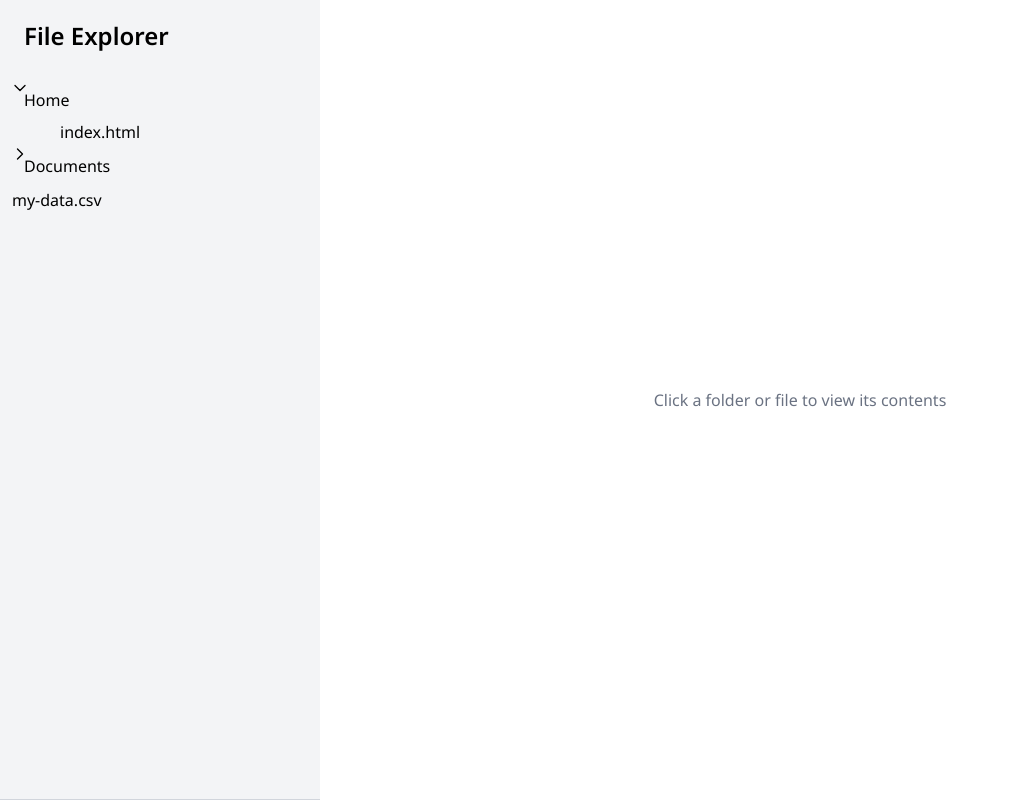
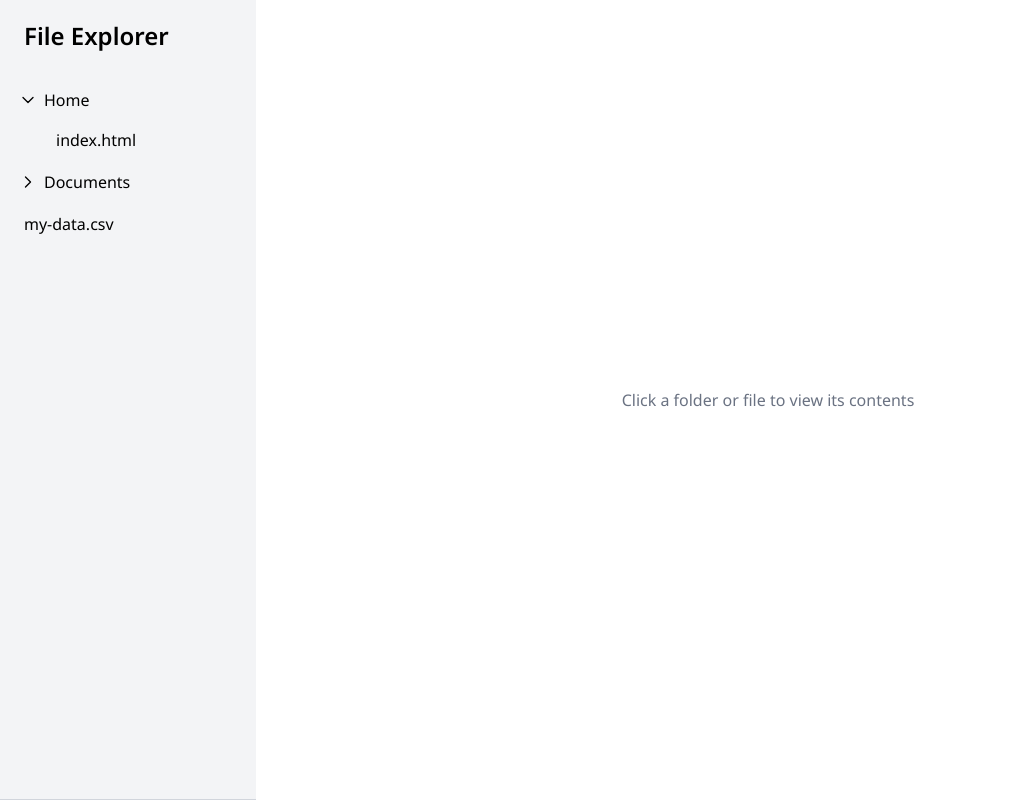
Before and after one commit to ukasyah-dev/file-explorer, a Vue app in the folder apps/frontend/: page / in a window 1280 px wide. Shown: the whole page, without its empty margins (0-1009 px from the left). Built offline with nearby package versions, Linux system fonts and the light colour scheme.

Commit message:
add support for expanding folders

```diff
--- a/apps/frontend/src/components/Sidebar.vue
+++ b/apps/frontend/src/components/Sidebar.vue
@@ -31,7 +31,7 @@ const items: Item[] = [
 </script>
 
 <template>
-  <div class="w-80 bg-gray-100 border-b border-gray-300">
+  <div class="w-64 bg-gray-100 border-b border-gray-300">
     <p class="text-2xl font-semibold px-6 py-5">
       File Explorer
     </p>
@@ -39,6 +39,5 @@ const items: Item[] = [
     <div class="mt-2 px-3">
       <Tree :items="items" />
     </div>
-    <!-- <pre>{{ JSON.stringify(items, null, 2) }}</pre> -->
   </div>
 </template>
--- a/apps/frontend/src/components/Tree.vue
+++ b/apps/frontend/src/components/Tree.vue
@@ -8,20 +8,18 @@ defineProps<{
   items: Item[]
 }>()
 
-const openItemIds = ref<number[]>([1])
+const expandedItemIds = ref<number[]>([1])
 
 const toggleOpen = (item: Item) => {
-  viewer.path = item.name
-  viewer.isDir = item.isDir
+  viewer.item = item
 }
 
 const toggleExpand = (item: Item) => {
-  if (openItemIds.value.includes(item.id)) {
-    openItemIds.value = openItemIds.value.filter((i) => i !== item.id);
+  if (expandedItemIds.value.includes(item.id)) {
+    expandedItemIds.value = expandedItemIds.value.filter((i) => i !== item.id);
   } else {
-    openItemIds.value.push(item.id);
+    expandedItemIds.value.push(item.id);
   }
-
 }
 </script>
 
@@ -29,25 +27,15 @@ const toggleExpand = (item: Item) => {
   <div class="flex flex-col items-stretch gap-0.5">
     <div v-for="item in items" :key="item.id">
       <div v-if="item.isDir">
-        <TreeItem :item="item" :is-expanded="openItemIds.includes(item.id)" @item-click="toggleOpen"
+        <TreeItem :item="item" :is-expanded="expandedItemIds.includes(item.id)" @item-click="toggleOpen"
           @chevron-click="toggleExpand" />
 
-
-        <!-- <button @click="toggleOpen(item.id)" class="w-full flex items-center px-3 h-10 rounded-md hover:bg-gray-200">
-          <svg xmlns="http://www.w3.org/2000/svg" fill="none" viewBox="0 0 24 24" stroke-width="2" stroke="currentColor"
-            class="size-[1rem] mr-1" :class="{ 'rotate-90': openItemIds.includes(item.id) }">
-            <path stroke-linecap="round" stroke-linejoin="round" d="m8.25 4.5 7.5 7.5-7.5 7.5" />
-          </svg>
-
-          <span class="">{{ item.name }}</span>
-        </button> -->
-
-        <div class="pl-12">
+        <div v-if="expandedItemIds.includes(item.id)" class="pl-8">
           <Tree v-if="item.items" :items="item.items" />
         </div>
       </div>
       <div v-else>
-        <span>{{ item.name }}</span>
+        <TreeItem :item="item" @item-click="toggleOpen" />
       </div>
     </div>
   </div>
--- a/apps/frontend/src/components/TreeItem.vue
+++ b/apps/frontend/src/components/TreeItem.vue
@@ -4,20 +4,31 @@ import type { Item } from '@/types';
 defineProps<{
   item: Item
   isExpanded?: boolean
-  // onClick: (id: number) => void
-  // onChevronClick?: (id: number) => void
 }>()
-
 </script>
 
 <template>
   <div v-if="item.isDir" class="relative">
-    <svg xmlns="http://www.w3.org/2000/svg" fill="none" viewBox="0 0 24 24" stroke-width="2" stroke="currentColor"
-      class="absolute size-[1rem] mr-1" :class="{ 'rotate-90': isExpanded }" @click="$emit('chevronClick', item)">
-      <path stroke-linecap="round" stroke-linejoin="round" d="m8.25 4.5 7.5 7.5-7.5 7.5" />
-    </svg>
+    <!-- Expand icon button -->
+    <div class="absolute inset-y-0 w-8 flex items-center justify-center">
+      <button
+        class="w-6 h-6 rounded-lg flex items-center justify-center transition duration-100 cursor-pointer hover:bg-gray-200"
+        @click="$emit('chevronClick', item)">
+        <svg xmlns="http://www.w3.org/2000/svg" fill="none" viewBox="0 0 24 24" stroke-width="2" stroke="currentColor"
+          class="size-[1rem]" :class="{ 'rotate-90': isExpanded }">
+          <path stroke-linecap="round" stroke-linejoin="round" d="m8.25 4.5 7.5 7.5-7.5 7.5" />
+        </svg>
+      </button>
+    </div>
 
-    <button @click="$emit('itemClick', item)" class="w-full flex items-center px-3 h-10 rounded-md hover:bg-gray-200">
+    <button @click="$emit('itemClick', item)"
+      class="w-full flex items-center pl-8 pr-3 h-10 rounded-md transition duration-100 cursor-pointer hover:bg-gray-200">
+      <span class="">{{ item.name }}</span>
+    </button>
+  </div>
+  <div v-else>
+    <button @click="$emit('itemClick', item)"
+      class="w-full flex items-center px-3 h-10 rounded-md transition duration-100 cursor-pointer hover:bg-gray-200">
       <span class="">{{ item.name }}</span>
     </button>
   </div>
--- a/apps/frontend/src/components/Viewer.vue
+++ b/apps/frontend/src/components/Viewer.vue
@@ -4,11 +4,11 @@ import { viewer } from '@/stores';
 
 <template>
   <div class="flex-1 flex">
-    <p v-if="!viewer.path" class="m-auto text-center text-gray-500">
+    <p v-if="!viewer.item" class="m-auto text-center text-gray-500">
       Click a folder or file to view its contents
     </p>
-    <p v-else class="m-auto">
-    <pre>{{ JSON.stringify(viewer, null, 2) }}</pre>
-    </p>
+    <div v-else class="m-auto">
+      <pre>{{ JSON.stringify(viewer, null, 2) }}</pre>
+    </div>
   </div>
 </template>
--- a/apps/frontend/src/stores/index.ts
+++ b/apps/frontend/src/stores/index.ts
@@ -1,6 +1,6 @@
+import type { Item } from '@/types'
 import { reactive } from 'vue'
 
-export const viewer = reactive({
-  path: '',
-  isDir: false,
+export const viewer = reactive<{ item?: Item }>({
+  item: undefined,
 })
--- a/apps/frontend/src/types/index.ts
+++ b/apps/frontend/src/types/index.ts
@@ -3,6 +3,5 @@ export type Item = {
   name: string
   parentDir?: string
   isDir: boolean
-  isOpen?: boolean
   items?: Item[]
 }
```
